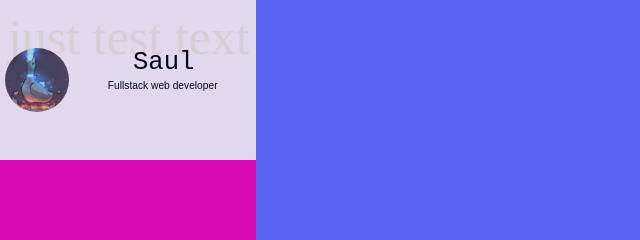
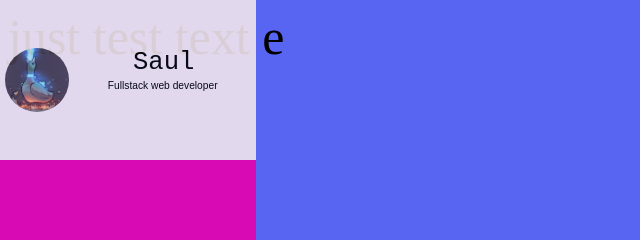
Before and after one commit to Benwep/Bio, a plain HTML site: page index.html in a window 1280 px wide. Shown: the top 240 px of the page, 0-640 px from the left. Drawn offline with Linux system fonts and the light colour scheme.

Commit message:
Another test

```diff
--- a/index.html
+++ b/index.html
@@ -23,7 +23,7 @@
             </div>
         </div>
 
-        <font style="font-size:50px;">just test text</font>
+        <font style="font-size:50px;">just test text e</font>
     </body>
 
 
```
